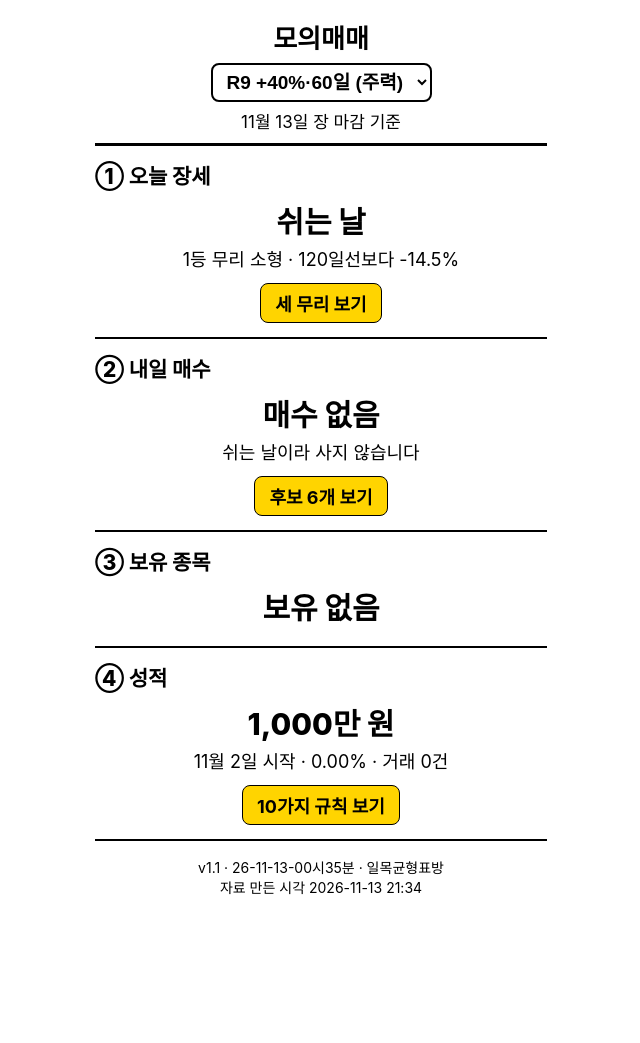
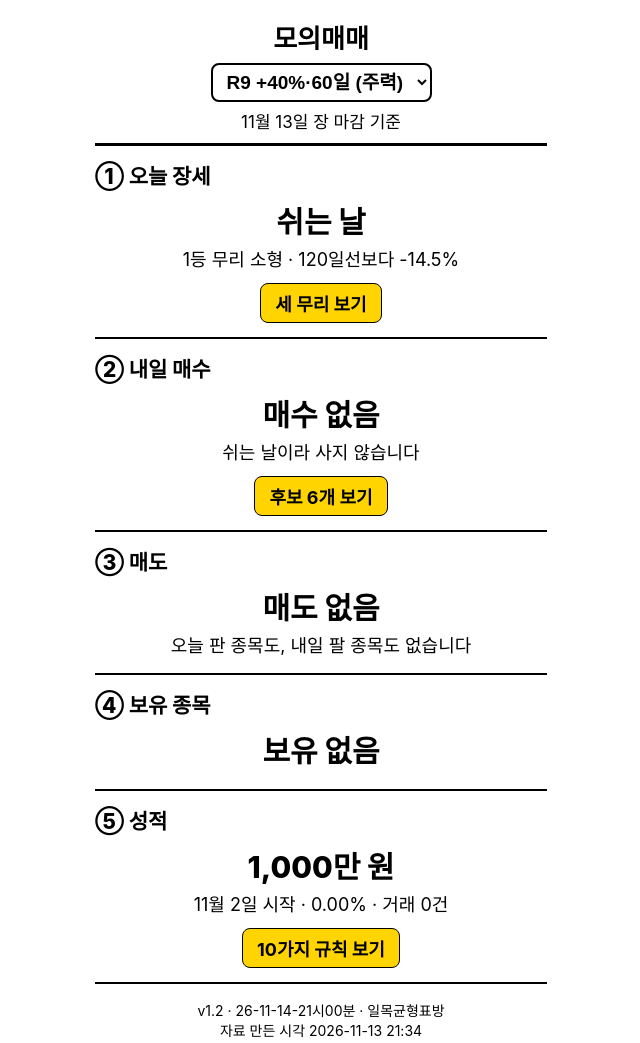
Before and after one commit to as01045686787-hub/aladdin-paper, a plain HTML site: page index.html in a window 1280 px wide. Shown: the whole page, without its empty margins (319-959 px from the left). Before the commit the page ends 925 px from the top, so only its background shows below. Drawn offline with Linux system fonts and the light colour scheme.

Commit message:
앱 자료 갱신 2026-11-14 21:24 (index.html)

```diff
--- a/index.html
+++ b/index.html
@@ -2,7 +2,7 @@
 <html lang="ko"><head><meta charset="utf-8"><meta name="viewport" content="width=device-width,initial-scale=1">
 <meta name="color-scheme" content="light">
 <title>모의매매</title>
-<!-- 파일: index.html (모의매매앱_v1-1_26-11-13-00시35분_일목균형표방) / 방: 일목균형표방
+<!-- 파일: index.html (모의매매앱_v1-2_26-11-14-21시00분_일목균형표방) / 방: 일목균형표방
      같은 폴더의 앱자료.json(노드 컴퓨터 v6 모의매매가 매일 밤 만듦)을 읽어서 보여 줌 -->
 <style>
 :root{color-scheme:light}
@@ -32,13 +32,14 @@ details:not([open])>summary .btn::after{content:" 보기"}
 .stock .row{border-bottom:none}
 .box{padding:4px 4px 10px;border-top:1px dashed #999}
 .note{font-size:15px;text-align:center;padding-top:6px}
+.stale{border:3px solid #000;font-size:20px;font-weight:800;text-align:center;padding:10px;margin:10px 0 0;line-height:1.5}
 .foot{font-size:14px;text-align:center;padding-top:16px}
 </style></head><body>
 <h1>모의매매</h1>
 <div class="pick"><select id="rule" aria-label="규칙 고르기"></select></div>
 <div class="sub" id="sub">자료 읽는 중</div>
 <div id="main"></div>
-<div class="foot">v1.1 · 26-11-13-00시35분 · 일목균형표방<br><span id="made"></span></div>
+<div class="foot">v1.2 · 26-11-14-21시00분 · 일목균형표방<br><span id="made"></span></div>
 <script>
 const NAMES={R0:"R0 기준",R1:"R1 흔들림20%빼기",R2:"R2 흔들림+신고가",R3:"R3 R2+30%빼기",R4:"R4 40일 보유",R5:"R5 장세 무시",R6:"R6 빼기+장세 무시",R7:"R7 +30%·60일",R8:"R8 +25%·40일",R9:"R9 +40%·60일 (주력)"};
 const won=v=>v==null?"-":Math.round(v).toLocaleString("ko-KR")+"원";
@@ -64,10 +65,21 @@ function render(rid){
    <details><summary><span class="btn">후보 ${(g.후보||[]).length}개</span></summary><div class="in">
    ${(g.후보||[]).map(c=>`<div class="row"><b>${esc(c.종목명)}</b><span>신고가 ${c.신고가}%</span></div>`).join("")}
    <div class="note">신고가 = 52주 최고가의 몇 %인지<br>A·B 계좌 후보를 합쳐 보여 줍니다</div></div></details></div>`;
+  {
+    const H0=g.보유||[], S0=g.오늘매도||[], T0=H0.filter(x=>x.내일==="시가 매도");
+    const near=H0.map(x=>{const up=x.익절가!=null?(x.익절가/x.현재가-1)*100:null, dn=x.손절가!=null?(x.손절가/x.현재가-1)*100:null; return {...x,up,dn}});
+    const n=S0.length+T0.length;
+    h+=`<div class="card"><div class="ttl">③ 매도</div><div class="big">${n?n+"건":"매도 없음"}</div>
+     <div class="line">${S0.length?"매도완료 "+S0.length+"건":""}${S0.length&&T0.length?" · ":""}${T0.length?"내일 매도 예정 "+T0.length+"건":""}${n?"":"오늘 판 종목도, 내일 팔 종목도 없습니다"}</div>`;
+    if(S0.length) h+=`<details><summary><span class="btn">매도완료 ${S0.length}건</span></summary><div class="in">${S0.map(x=>`<div class="row"><b>${esc(x.종목명)} <span style="font-weight:400">매도완료</span></b><b>${pct(x.수익률)}</b></div>${kv("매도일",md(x.매도일))}${kv("매도 이유",esc(x.사유))}${kv("매수가 → 매도가",won(x.매수가)+" → "+won(x.매도가))}`).join("")}</div></details>`;
+    if(T0.length) h+=`<details><summary><span class="btn">내일 매도 예정 ${T0.length}건</span></summary><div class="in">${T0.map(x=>`<div class="row"><b>${esc(x.종목명)} <span style="font-weight:400">${x.계좌}</span></b><b>${pct(x.수익률)}</b></div>${kv("이유",x.보유한도+"일 채움")}`).join("")}</div></details>`;
+    if(near.length) h+=`<details><summary><span class="btn">보유중 ${near.length}종목</span></summary><div class="in">${near.map(x=>`<div class="row"><b>${esc(x.종목명)} <span style="font-weight:400">보유중 ${x.계좌}</span></b><span>${pct(x.수익률)}</span></div>${x.up!=null?kv("익절까지",pct(x.up)):""}${x.dn!=null?kv("손절까지",pct(x.dn)):""}${kv("기간 매도까지",(x.보유한도-x.보유일)+"일")}`).join("")}<div class="note">아직 팔지 않은 종목입니다<br>몇 % 더 오르거나 내리면 파는지 보여 줍니다</div></div></details>`;
+    h+=`</div>`;
+  }
   const H=g.보유||[], 평균=H.length?H.reduce((a,x)=>a+x.수익률,0)/H.length:0;
-  h+=`<div class="card"><div class="ttl">③ 보유 종목</div><div class="big">${H.length?H.length+"종목 · "+pct(평균):"보유 없음"}</div>`;
+  h+=`<div class="card"><div class="ttl">④ 보유 종목</div><div class="big">${H.length?H.length+"종목 · "+pct(평균):"보유 없음"}</div>`;
   if(H.length){
-    h+=`<details><summary><span class="btn">종목</span></summary><div class="in">`+H.map(x=>`
+    h+=`<details><summary><span class="btn">보유중 종목</span></summary><div class="in">`+H.map(x=>`
      <details class="stock"><summary><div class="row"><b>${esc(x.종목명)} <span style="font-weight:400">${x.계좌}</span></b><b>${pct(x.수익률)}</b></div></summary><div class="box">
       ${kv("매수일",md(x.매수일))}${kv("매수가",won(x.매수가))}${kv("현재가",won(x.현재가))}
       ${x.익절가!=null?kv("익절가",won(x.익절가)):""}${x.손절가!=null?kv("손절가 (최고가 기준)",won(x.손절가)):""}
@@ -76,11 +88,9 @@ function render(rid){
       ${kv("매수일 신고가",x.신고가!=null?x.신고가+"%":"-")}${kv("매수일 흔들림",x.흔들림!=null?x.흔들림+"%":"-")}
      </div></details>`).join("")+`<div class="note">종목 이름을 누르면 자세히 나옵니다<br>이름 옆 A·B는 계좌입니다</div></div></details>`;
   }
-  const S=g.오늘매도||[];
-  if(S.length) h+=`<details><summary><span class="btn">오늘 매도 ${S.length}건</span></summary><div class="in">${S.map(x=>`<div class="row"><b>${esc(x.종목명)}</b><span>${pct(x.수익률)} · ${esc(x.사유)}</span></div>`).join("")}</div></details>`;
   h+=`</div>`;
   const rs=Object.keys(J.규칙).sort((a,b)=>(b==="R9")-(a==="R9")||a.localeCompare(b));
-  h+=`<div class="card"><div class="ttl">④ 성적</div><div class="big">${g.평가금액!=null?Math.round(g.평가금액/10000).toLocaleString("ko-KR")+"만 원":"-"}</div>
+  h+=`<div class="card"><div class="ttl">⑤ 성적</div><div class="big">${g.평가금액!=null?Math.round(g.평가금액/10000).toLocaleString("ko-KR")+"만 원":"-"}</div>
    <div class="line">11월 2일 시작 · ${pct(g.수익률,2)} · 거래 ${g.거래수??0}건</div>
    <details><summary><span class="btn">10가지 규칙</span></summary><div class="in">
    ${rs.map(r=>`<div class="row"><b>${esc(NAMES[r]||r)}</b><span>${pct(J.규칙[r].수익률,2)}</span></div>`).join("")}
@@ -94,6 +104,9 @@ fetch("앱자료.json?t="+Date.now()).then(r=>r.json()).then(j=>{
   let s="R9"; try{const v=localStorage.getItem("rule"); if(v&&j.규칙[v]) s=v}catch(e){}
   sel.value=s; sel.onchange=()=>render(sel.value);
   document.getElementById("sub").textContent=`${md(j.기준일)} 장 마감 기준`;
+  {const kd=new Date(Date.now()+9*3600e3).toISOString().slice(0,10), bd=new Date(j.기준일+"T00:00:00Z"), td=new Date(kd+"T00:00:00Z");
+   let n=0; for(let d=new Date(bd); d<td; d.setUTCDate(d.getUTCDate()+1)){const w=new Date(d.getTime()+864e5).getUTCDay(); if(w>0&&w<6) n++}
+   if(n>=2){const s=document.createElement("div"); s.className="stale"; s.innerHTML=`자료가 오래됐습니다<br>${md(j.기준일)} 이후 ${n}거래일 갱신 안 됨<br>노드 컴퓨터를 확인하세요`; document.getElementById("sub").after(s)}}
   document.getElementById("made").textContent=`자료 만든 시각 ${j.만든시각}`;
   render(s);
 }).catch(e=>{document.getElementById("sub").textContent="자료를 읽지 못했습니다"});
```
